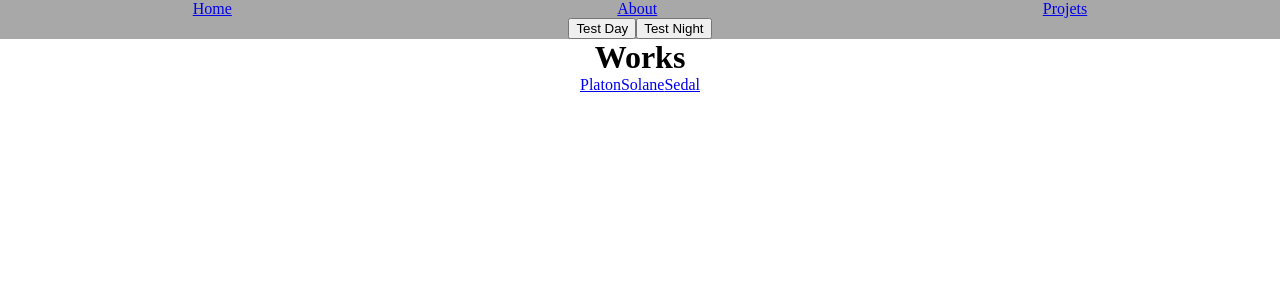
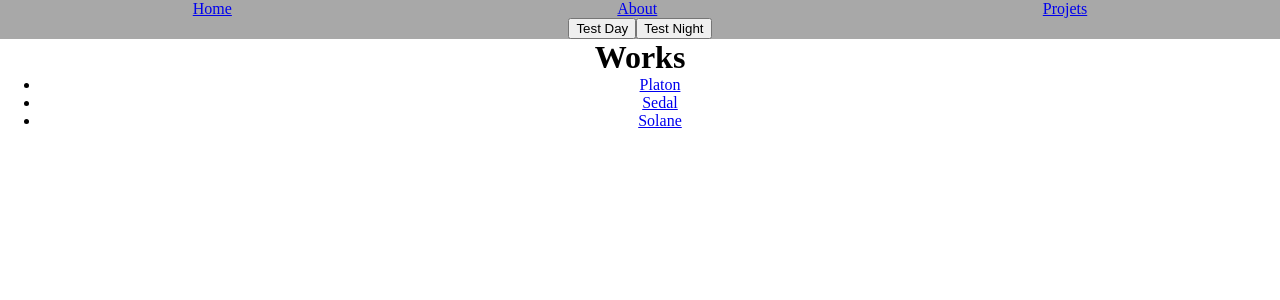
Before and after one commit to mathieu-superpose/the_agency_project, a React (Create React App) app: page /works in a window 1280 px wide. Shown: the top 300 px of the page. Built offline with nearby package versions, Linux system fonts and the light colour scheme.

Commit message:
Finish dynamic routing

```diff
--- /dev/null
+++ b/src/components/Data/Data.jsx
@@ -0,0 +1,21 @@
+const Data = [{
+    slug: "platon",
+    title: "Platon",
+    subtitle: "Le challenge",
+    description: "Platon a décidé de se lancer à l'époque malgré une crise économique difficile. Nous avons été derrière eux pour leur apporter le meilleur du Web et du digital. Nous sommes vraiment la meilleure agence."
+  },
+  {
+    slug: "sedal",
+    title: "Sedal",
+    subtitle: "Sedal, l'entreprise qui a commencé tout en bas... Et qui est toujours tout en bas",
+    description: "Malgré nos conseils et notre site web créé sur Wix, Sedal semble ne pas vouloir décoller. Mais comme un grand homme et une grande femme l'ont dit, les derniers seront les premiers"
+  },
+  {
+    slug: "solane",
+    title: "Solane",
+    subtitle: "Solane est le premier vendeur de fraises du Poitou-Charentes",
+    description: "Et c'est grâce à nous. Dans les moments les meilleurs comme les plus durs, nos campagnes de communication sur la place du marché ont fonctionné."
+  },
+];
+
+export default Data;
--- a/src/components/Studycase/Studycase.jsx
+++ b/src/components/Studycase/Studycase.jsx
@@ -4,8 +4,6 @@
 const Studycase = () => {
   let { slug } = useParams();
 
-
-  console.log('test');
   return (
     <h1>{slug}</h1>
   );
--- a/src/pages/Works/Works.jsx
+++ b/src/pages/Works/Works.jsx
@@ -1,12 +1,21 @@
 import { Link } from 'react-router-dom';
+import Data from 'components/Data/Data';
 
 const Works = () => {
+  console.log("DATA", Data)
   return(
     <div>
     <h1>Works</h1>
-      <Link to="works/platon-study-case">Platon</Link>
-      <Link to="works/solane-study-case">Solane</Link>
-      <Link to="works/sedal-study-case">Sedal</Link>
+    <ul>
+      {
+        Data.map(page =>
+          <li>
+            <Link to={`works/${page.slug}`}>{page.title}</Link>
+          </li>
+        )
+     }
+   </ul>
+
     </div>
   )
 };
```
